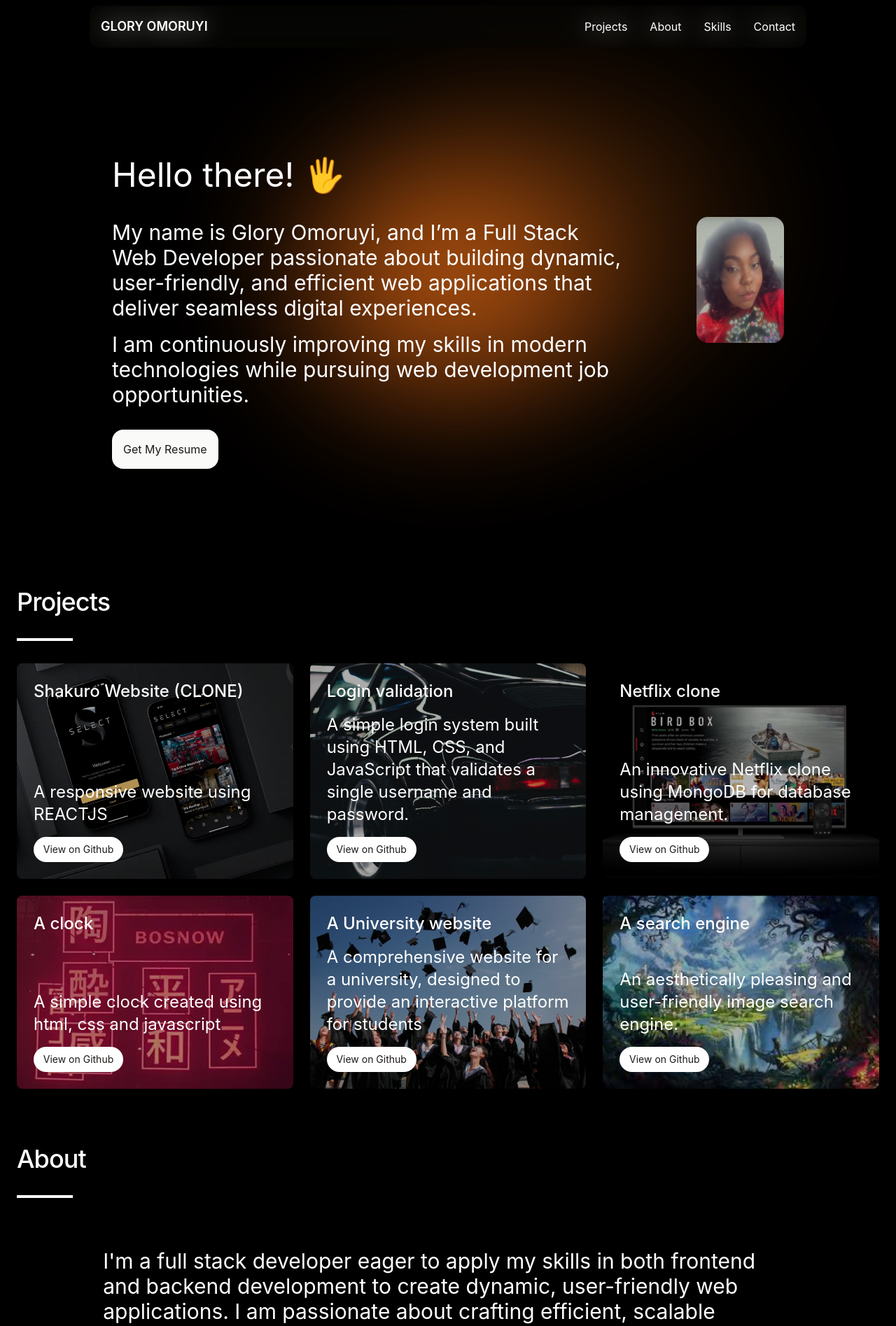
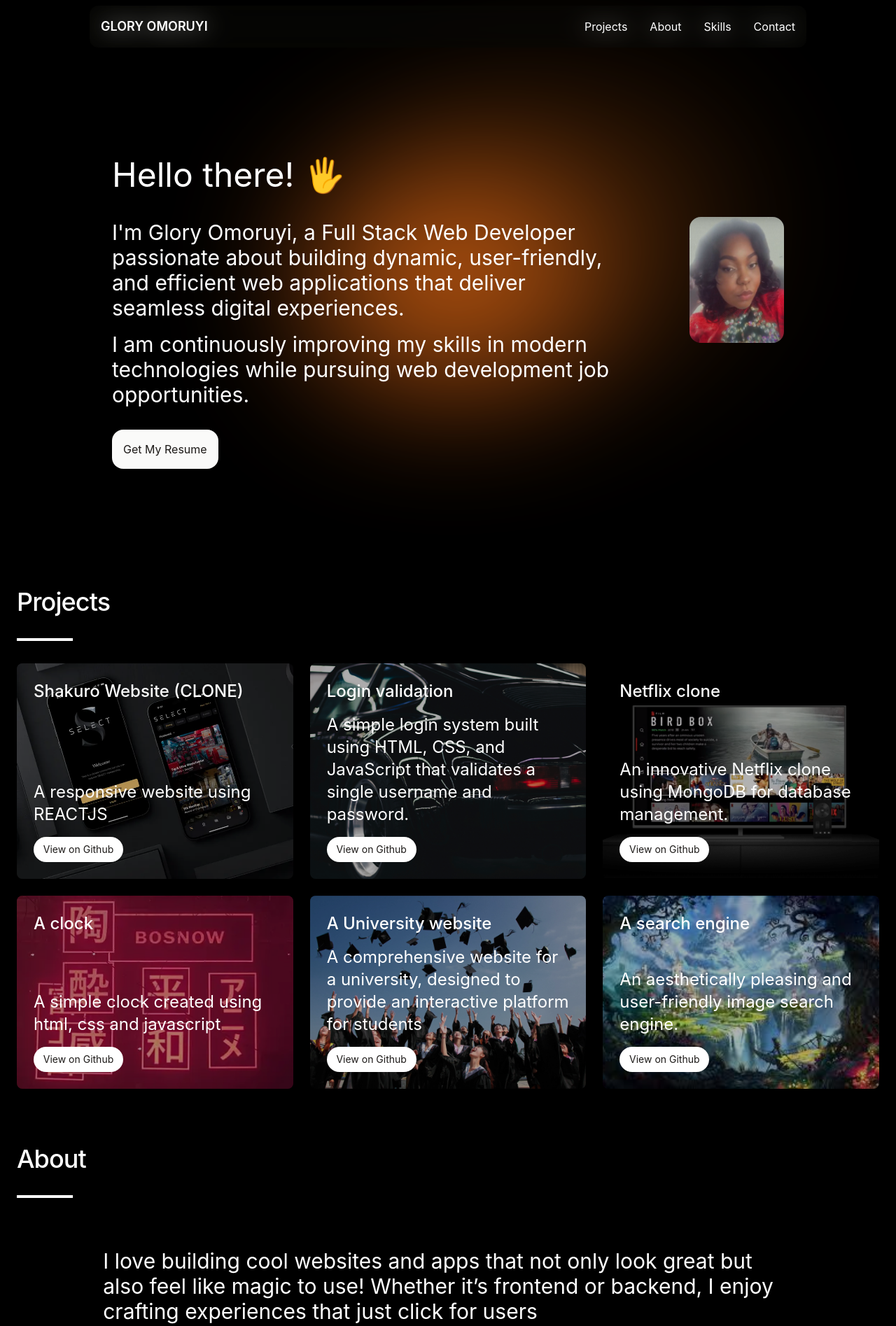
Before and after one commit to nimietech/Portfolio, a React (Create React App) app: page / in a window 1280 px wide. Shown: the top 1895 px of the page at 70% size. Built offline with nearby package versions, Linux system fonts and the light colour scheme.

Commit message:
new update

```diff
--- a/src/constants/index.js
+++ b/src/constants/index.js
@@ -28,11 +28,11 @@ export const LINKS = [
 export const HERO_SECTION = {
   greeting: "Hello there! 🖐️",
   introduction:
-    "My name is Glory Omoruyi, and I’m a Full Stack Web Developer passionate about building dynamic, user-friendly, and efficient web applications that deliver seamless digital experiences.",
+    "I'm Glory Omoruyi, a Full Stack Web Developer passionate about building dynamic, user-friendly, and efficient web applications that deliver seamless digital experiences.",
   description:
     "I am continuously improving my skills in modern technologies while pursuing web development job opportunities.",
   resumeLinkText: "Get My Resume",
-  resumeLink: `${process.env.PUBLIC_URL}/MY CV.pdf`,
+  resumeLink: `${process.env.PUBLIC_URL}/OMORUYI GLORY CV (1).pdf`,
 };
 
 //MY PROJECTS
@@ -79,7 +79,7 @@ export const PROJECTS = [
 
 export const ABOUT_CONTENT = {
   paragraphs: [
-    "I'm a full stack developer eager to apply my skills in both frontend and backend development to create dynamic, user-friendly web applications. I am passionate about crafting efficient, scalable solutions that provide intuitive user interfaces and robust functionality, ensuring a seamless experience for end-users",
+    "I love building cool websites and apps that not only look great but also feel like magic to use! Whether it’s frontend or backend, I enjoy crafting experiences that just click for users",
 
     "I am committed to writing clean and maintainable code and enjoy collaborating with cross-functional teams to deliver projects that align with business goals and user needs. I thrive in dynamic environments that push me to continuously learn and grow. I’m excited about the opportunity to contribute to a team, share my knowledge, and further develop my skills in web development.",
   ],
```
Also changed, not shown: 2 other files (tests, documents, lock files or other folders).
